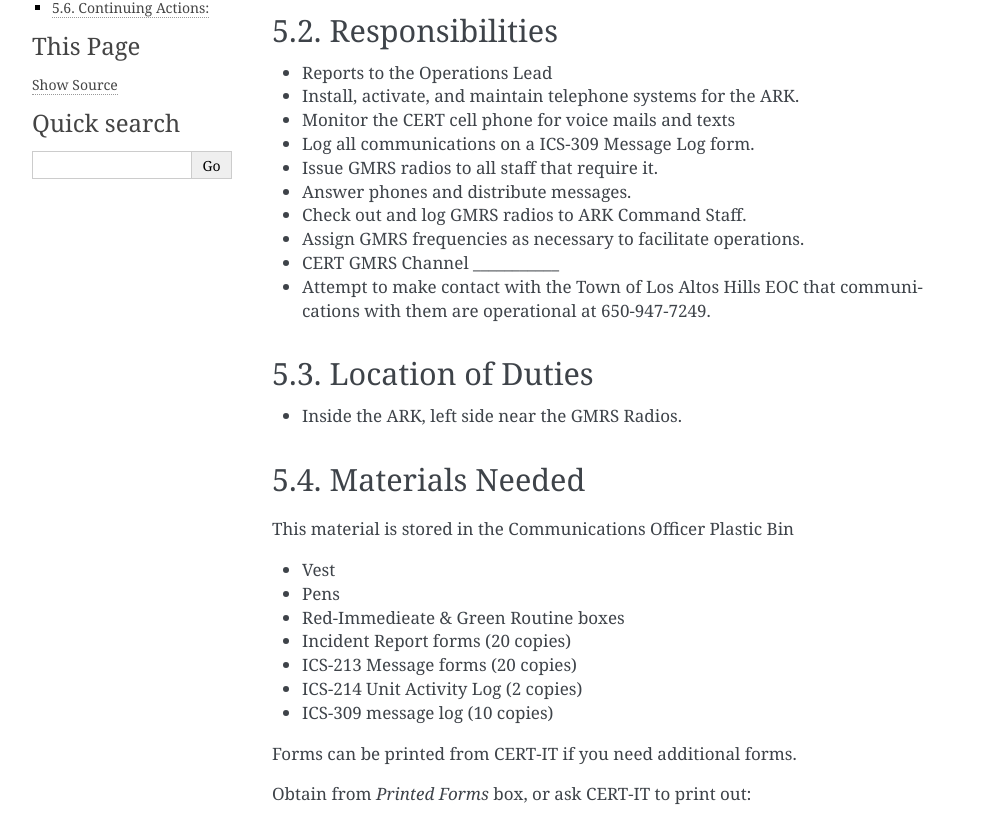
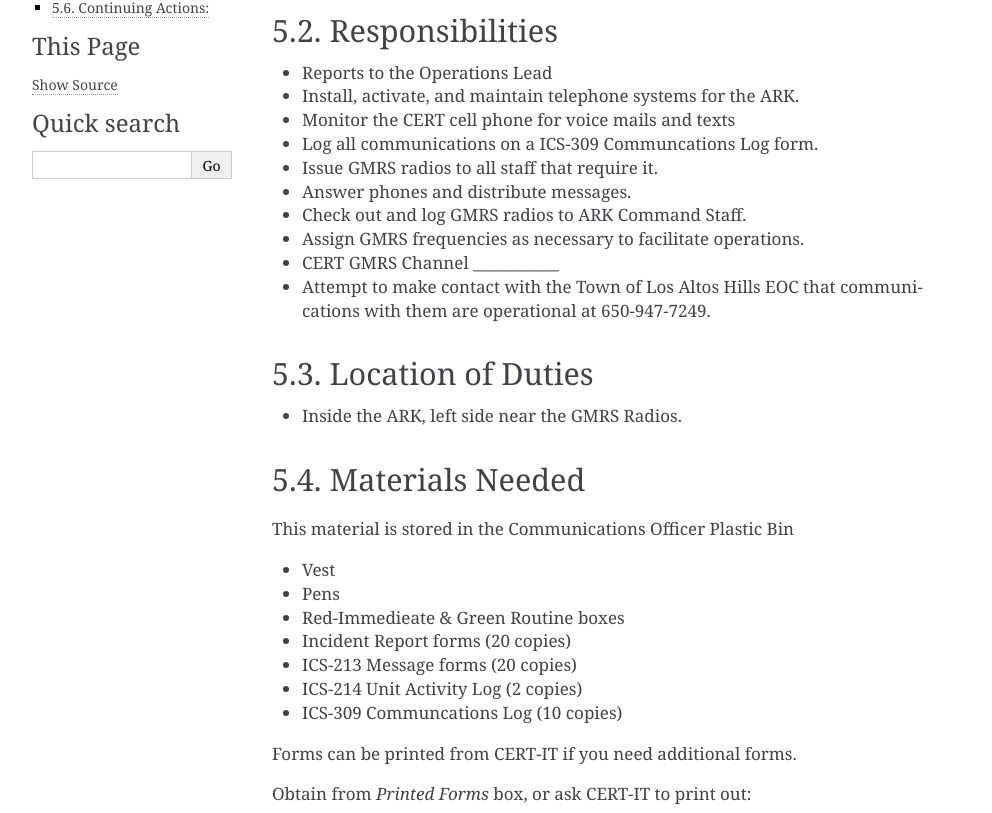
Before and after one commit to neilkatin/lah-cert-positions-guide, a Sphinx documentation site: the page built from source/communications.md, in a window 1280 px wide. Shown: the part 244-1057 px from the top of the page, without its empty margins (148-1140 px from the left). Built offline with Sphinx 7.4.7, drawn with Linux system fonts in a browser that asks for light colours.

Commit message:
small text changes to communcations

```diff
--- a/source/communications.md
+++ b/source/communications.md
@@ -13,7 +13,7 @@ text, GMRS radio traffic.
 
 * Monitor the CERT cell phone for voice mails and texts
 
-* Log all communications on a ICS-309 Message Log form.
+* Log all communications on a ICS-309 Communcations Log form.
 
 * Issue GMRS radios to all staff that require it.
 
@@ -41,7 +41,7 @@ This material is stored in the Communications Officer Plastic Bin
 * Incident Report forms (20 copies)
 * ICS-213 Message forms (20 copies)
 * ICS-214 Unit Activity Log (2 copies)
-* ICS-309 message log (10 copies)
+* ICS-309 Communcations Log (10 copies)
 
 Forms can be printed from CERT-IT if you need additional forms.
 
```
